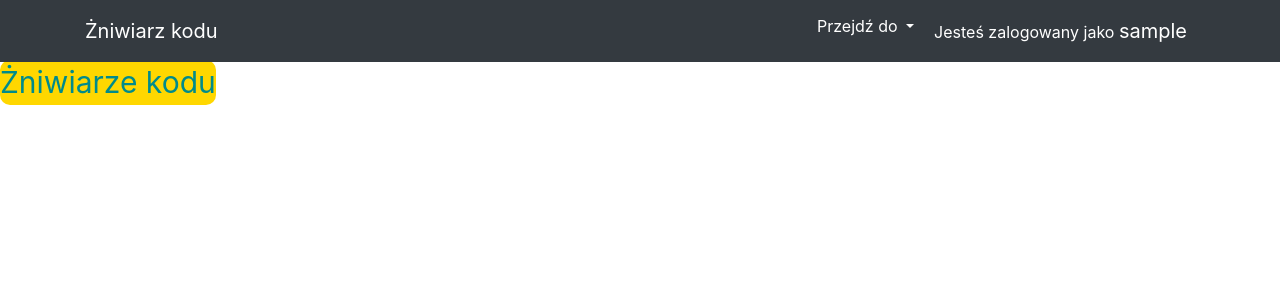
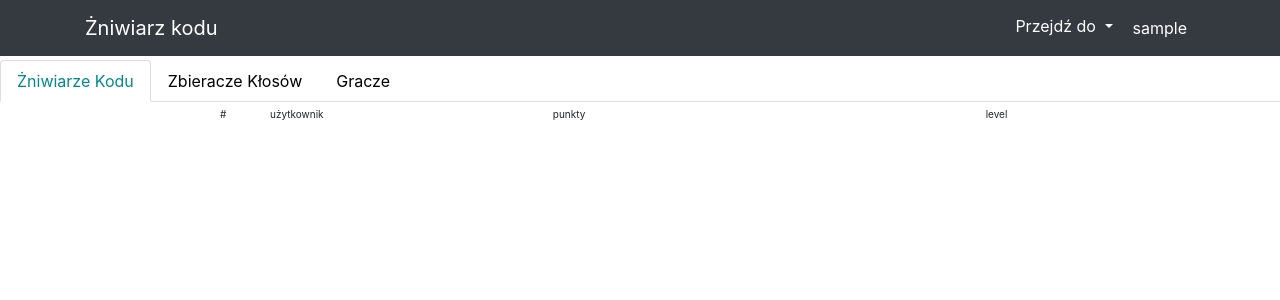
Before and after one commit to jwiszowata/code_reaper, a Django app: page /code_reaper/ranking/ in a window 1280 px wide. Shown: the top 300 px of the page. Run offline with Django 3.2, Linux system fonts and the light colour scheme; the visitor is signed in with stand-in values (Sample User, id 1); data that the repository does not hold is empty; some libraries are stand-ins or nearby versions.

Commit message:
Game is gray when user can't buy it, rankings completely rearanged, added the progress bar of the project to index, added info about logged in user. #66 #53 #51 #74

```diff
--- a/code_reaper_app/code_reaper_site/code_reaper/static/code_reaper/games.css
+++ b/code_reaper_app/code_reaper_site/code_reaper/static/code_reaper/games.css
@@ -17,6 +17,10 @@ div.game {
 	border-radius: 10px;
 	border: 2px solid gold;
 	color: darkcyan;
+}
+
+div.game.gray {
+	border: 2px solid gray;
 }
 
 div.wheat {
--- a/code_reaper_app/code_reaper_site/code_reaper/static/code_reaper/ranking.css
+++ b/code_reaper_app/code_reaper_site/code_reaper/static/code_reaper/ranking.css
@@ -1,23 +1,28 @@
 div.ranks {
-	margin-top: 60px;
+	/*margin-top: 60px;
 	display: inline-block;
-	vertical-align:top;
+	vertical-align:top;*/
+}
+
+.ranks > div {
+	width: 840px;
+	margin: auto;
 }
 
 .ranks > div > div > div {
 	margin-top: 5px;
-	width: 300px;
+	width: 400px;
 }
 
 .rank_row {
 	display: inline-block;
-	font-size: 30px;
+	font-size: 20px;
 	margin-right: 30px;
 }
 
 .username {
-	width: 200px;
-	text-align: center;
+	width: 300px;
+	/*text-align: center;*/
 }
 
 .rank {
@@ -42,6 +47,27 @@ div.code {
 	background-color: darkcyan;
 }
 
-.game_progress {
+.wheat_progress {
 	background-color: gold;
 }
+
+.game_progress {
+	background-color: #cc2a36;
+}
+
+.first {
+	font-size: 10px;
+}
+
+.rank {
+	padding-right: 15px;
+	width: 50px;
+}
+
+a.nav-item.active {
+	color: darkcyan!important;
+}
+
+a.nav-item {
+	color: black!important;
+}
--- a/code_reaper_app/code_reaper_site/code_reaper/templates/code_reaper/base.html
+++ b/code_reaper_app/code_reaper_site/code_reaper/templates/code_reaper/base.html
@@ -54,7 +54,7 @@
                                           {% url 'login' %}
                                         {% endif %}">
                 {% if user.is_authenticated %}
-                  Jesteś zalogowany jako <span style="font-size: 20px;">{{user.username}}</span>
+                  <span>{{user.username}}</span>
                 {% else %}
                   Zaloguj
                 {% endif %}
--- a/code_reaper_app/code_reaper_site/code_reaper/templates/code_reaper/ranking.html
+++ b/code_reaper_app/code_reaper_site/code_reaper/templates/code_reaper/ranking.html
@@ -7,11 +7,33 @@
 {% endblock %}
 
 {% block content %}
+<nav style="margin-top: 60px;">
+  <div class="nav nav-tabs" id="nav-tab" role="tablist">
+    <a class="nav-item nav-link active" id="nav-home-tab" data-toggle="tab" href="#nav-code" role="tab" aria-controls="nav-home" aria-selected="true">Żniwiarze Kodu</a>
+    <a class="nav-item nav-link" id="nav-profile-tab" data-toggle="tab" href="#nav-wheat" role="tab" aria-controls="nav-profile" aria-selected="false">Zbieracze Kłosów</a>
+    <a class="nav-item nav-link" id="nav-contact-tab" data-toggle="tab" href="#nav-game" role="tab" aria-controls="nav-contact" aria-selected="false">Gracze</a>
+  </div>
+</nav>
+<div class="tab-content" id="nav-tabContent">
+  <div class="tab-pane fade show active" id="nav-code" role="tabpanel" aria-labelledby="nav-home-tab">
     <div class="ranks">
-  <div class="ranking_heading code">Żniwiarze kodu</div>
+      <div class="first">
+          <div class="rank_row username first">
+            <span class="rank first">#</span>
+            <span>użytkownik</span>
+          </div>
+          <!-- <div class="rank_row username">{{user.username}}</div> -->
+          <div class="rank_row first">
+            <div>punkty</div>
+          </div>
+          <div class="rank_row first">level</div>
+      </div>
       {% for user in code_ranking %}
         <div>
-      <div class="rank_row username"><span class="rank">{{user.rank}}.</span>{{user.username}}</div>
+          <div class="rank_row username">
+            <span class="rank">{{user.rank}}.</span>
+            <span>{{user.username|slice:"0:20"}}</span>
+          </div>
           <!-- <div class="rank_row username">{{user.username}}</div> -->
           <div class="rank_row">
             <div class="progress">
@@ -22,26 +44,85 @@
         </div>
       {% endfor %}
     </div>
+  </div>
+  <div class="tab-pane fade" id="nav-wheat" role="tabpanel" aria-labelledby="nav-profile-tab">
     <div class="ranks">
+      <div class="first">
+          <div class="rank_row username first">
+            <span class="rank first">#</span>
+            <span>użytkownik</span>
+          </div>
+          <!-- <div class="rank_row username">{{user.username}}</div> -->
+          <div class="rank_row first">
+            <div>% kłosów</div>
+          </div>
+          <div class="rank_row first">kłosy</div>
+      </div>
+      {% for user in wheat_ranking %}
+        <div>
+          <div class="rank_row username">
+            <span class="rank">{{user.rank}}.</span>
+            <span>{{user.username|slice:"0:20"}}</span>
+          </div>
+          <!-- <div class="rank_row username">{{user.username}}</div> -->
+          <div class="rank_row">
+            <div class="progress">
+              <div class="progress-bar wheat_progress" role="progressbar" style="width: {{user.wheat_stat}}%;" aria-valuenow="{{user.wheat_stat}}" aria-valuemin="0" aria-valuemax="100"></div>
+            </div>
+          </div>
+          <div class="rank_row">{{user.wheat}}</div>
+        </div>
+      {% endfor %}
+    </div>
+  </div>
+  <div class="tab-pane fade" id="nav-game" role="tabpanel" aria-labelledby="nav-contact-tab">
+    <nav style="margin-top: 5px;">
+      <div class="nav nav-tabs" id="nav-tab" role="tablist">
         {% for game in games_ranking %}
           {% if game.users %}
-      <div class="ranking_heading game">Gra: {{game.nr}}</div>
+            <a class="nav-item nav-link {% if game.nr == 1 %} active {% endif %}" id="nav-home-tab" data-toggle="tab" href="#nav-{{game.nr}}" role="tab" aria-controls="nav-home" aria-selected="true">{{game.nr}}</a>
+          {% endif %}
+        {% endfor %}
+      </div>
+    </nav>
+    <div class="tab-content" id="nav-tabContent">
+    {% for game in games_ranking %}
+      {% if game.users %}
+        <div class="tab-pane fade {% if game.nr == 1 %} active show {% endif %}" id="nav-{{game.nr}}" role="tabpanel" aria-labelledby="nav-contact-tab">
+          <div class="ranks">
+            <div class="first">
+                <div class="rank_row username first">
+                  <span class="rank first">#</span>
+                  <span>użytkownik</span>
+                </div>
+                <!-- <div class="rank_row username">{{user.username}}</div> -->
+                <div class="rank_row first">
+                  <div></div>
+                </div>
+                <div class="rank_row first">wynik</div>
+            </div>
+                <!-- <div class="ranking_heading game">Gra: {{game.nr}}</div> -->
             {% for user in game.users %}
               <div>
-          <div class="rank_row">{{user.rank}}.</div>
-          <div class="rank_row username">{{user.username}}</div>
+                <div class="rank_row username">
+                  <span class="rank">{{user.rank}}.</span>
+                  <span>{{user.username|slice:"0:20"}}</span>
+                </div>
                 <div class="rank_row">
                   <div class="progress">
-              <div class="progress-bar game_progress" role="progressbar" style="width: {{user.result}}%;" aria-valuenow="{{user.points_stat}}" aria-valuemin="0" aria-valuemax="100"></div>
+                    <div class="progress-bar game_progress" role="progressbar" style="width: {{user.stats}}%;" aria-valuenow="{{user.points_stat}}" aria-valuemin="0" aria-valuemax="100"></div>
                   </div>
                 </div>
                 <div class="rank_row">{{user.result}}</div>
               </div>
             {% endfor %}
+          </div>
+        </div>
       {% endif %}
     {% endfor %}
     </div>
-
+  </div>
+</div>
 {% endblock %}
 
 {% block script %}
--- a/code_reaper_app/code_reaper_site/code_reaper/templates/code_reaper/user.html
+++ b/code_reaper_app/code_reaper_site/code_reaper/templates/code_reaper/user.html
@@ -85,7 +85,7 @@
 												<div>Kłosy</div>
 											</div>
 											<div class="line rank">
-												<div class="game number">43</div>
+												<div class="game number">?</div>
 												<div>Ranking Graczy
 													<select name="game">
 														{% for g in games %}
--- a/code_reaper_app/code_reaper_site/code_reaper/views/utils.py
+++ b/code_reaper_app/code_reaper_site/code_reaper/views/utils.py
@@ -108,6 +108,7 @@ def setFunctionsIdAs(funs, status, inc):
 ################################################################################
 
 def similarity(task1, task2, function):
+    print(task2, "task 2")
     lines_nr = function.lines_nr
     lines1 = marked_removed(lines_nr, task1.grayed_out_lines)
     lines2 = marked_removed(lines_nr, task2.grayed_out_lines)
--- a/code_reaper_app/code_reaper_site/code_reaper/views/views_ranking.py
+++ b/code_reaper_app/code_reaper_site/code_reaper/views/views_ranking.py
@@ -47,7 +47,7 @@ def getWheaterRanking():
             wheaters += [{
                 'username': achievement.user.username,
                 'rank': i + 1,
-                'wheats': achievement.gained_wheat,
+                'wheat': achievement.gained_wheat,
                 'wheat_stat': round((achievement.gained_wheat/max_of_wheats) * 100)
             }]
     return wheaters
@@ -58,7 +58,18 @@ def getPlayerRanking():
     games = [[] for i in range(16)]
     for r in rounds:
         rank = count_rank(games[r.game.number - 1], r)
-        games[r.game.number - 1] += [{'username': r.user.username, 'result': r.best_result, 'rank': rank}]
+        if r.best_result in range(10, 50):
+            stats = abs((r.best_result - 10) * 2.5 - 100)
+        else:
+            if r.best_result < 10:
+                stats = 100
+            if r.best_result >= 50:
+                stats = 1
+        games[r.game.number - 1] += [{
+            'username': r.user.username,
+            'result': r.best_result,
+            'rank': rank,
+            'stats': stats }]
 
     games_ranking = []
     for i, game in enumerate(games):
--- a/code_reaper_app/code_reaper_site/code_reaper/views/views_summarize.py
+++ b/code_reaper_app/code_reaper_site/code_reaper/views/views_summarize.py
@@ -47,11 +47,11 @@ def summarize_day(request):
                     achievement.save()
             #setattr(fun, 'status', Function.DONE)
             #fun.save()
-            print(fun)
-            print(results)
+                print(fun)
+                print(results)
             setattr(fun, 'status', Function.DONE)
             fun.save()
-        return render(request, 'code_reaper/index.html')
+    return render(request, 'code_reaper/index.html')
 
 def find_winners(results, tasks):
     max_result = max(results)
--- a/code_reaper_app/code_reaper_site/code_reaper/views/views_task.py
+++ b/code_reaper_app/code_reaper_site/code_reaper/views/views_task.py
@@ -58,6 +58,7 @@ def makePackageDone(package):
     achievement.save()
 
 def summarizePackage(package):
+    print("package", package.task1, package.task2, package.task3)
     if package.checking_function == 0:
         f = package.function1
         t = package.task1
@@ -128,6 +129,7 @@ def gray_out(request, function_id):
             setattr(package, 'task2', task)
         if function == package.function3:
             setattr(package, 'task3', task)
+        if package.task1 and package.task2 and package.task3:
             makePackageDone(package)
         package.save()
 
```
Also changed, not shown: code_reaper_app/code_reaper_site/code_reaper/static/code_reaper/user.js (+5 -2 lines), code_reaper_app/code_reaper_site/code_reaper/templates/code_reaper/games.html (+14 -2 lines), code_reaper_app/code_reaper_site/code_reaper/templates/code_reaper/index.html (+6 -1 lines), code_reaper_app/code_reaper_site/code_reaper/views/views_user.py (+19 -3 lines), code_reaper_app/code_reaper_site/code_reaper/migrations/0013_auto_20180225_1356.py (added), code_reaper_app/code_reaper_site/code_reaper/migrations/0014_auto_20180225_1358.py (added), code_reaper_app/code_reaper_site/code_reaper/static/code_reaper/images/wheat_gray.png (added). Lines whose indentation alone changed are shown as unchanged.
